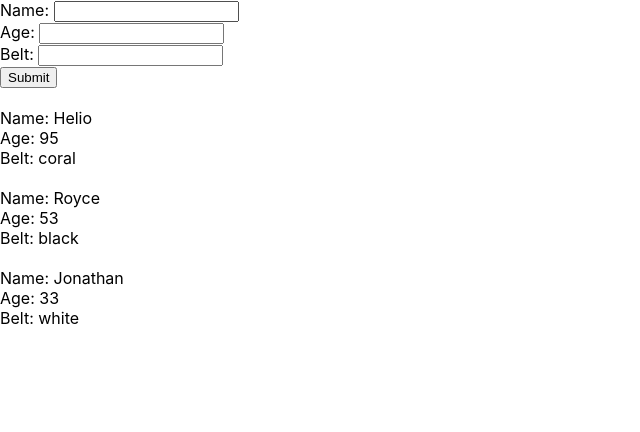
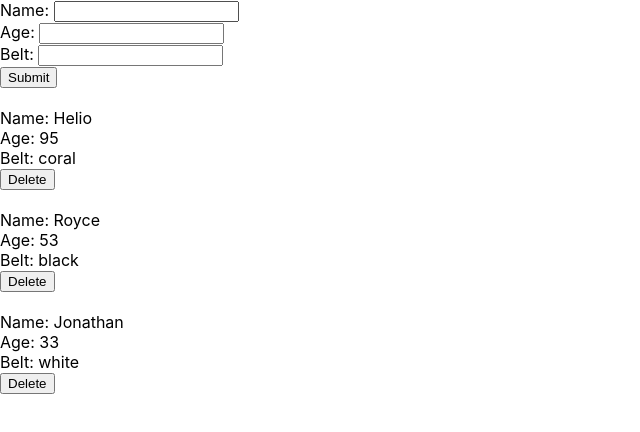
Before and after one commit to popejb1116/react-tut-react_redux, a React (Create React App) app: page / in a window 1280 px wide. Shown: the top 432 px of the page, without its empty margins (0-640 px from the left). Built offline with nearby package versions, Linux system fonts and the light colour scheme.

Commit message:
Completed 19 - Delete ninja, also removed conditional render

```diff
--- a/src/App.js
+++ b/src/App.js
@@ -21,11 +21,21 @@ class App extends Component {
     })
   }
 
+  deleteNinja = (id) => {
+    let ninjas = this.state.ninjas.filter(ninja => {
+      return ninja.id !==id
+    })
+
+    this.setState({
+      ninjas: ninjas
+    })
+  }
+
   render() {
     return (
       <div className="App">
         <AddNinja addNinja={this.addNinja}/><br/>
-        <Ninjas ninjas={this.state.ninjas}/>
+        <Ninjas ninjas={this.state.ninjas} deleteNinja={this.deleteNinja}/>
       </div>
     )
   }
--- a/src/components/Ninjas.js
+++ b/src/components/Ninjas.js
@@ -1,16 +1,15 @@
 import React from 'react'
 
-const Ninjas = ({ninjas}) =>  {
+const Ninjas = ({ninjas, deleteNinja}) =>  {
   const ninjaList = ninjas.map(ninja => {
-
-    return ninja.age > 20 ?
+    return(
       <div className="ninja" key={ninja.id}>
         <div>Name: {ninja.name}</div>
         <div>Age: {ninja.age}</div>
-        <div>Belt: {ninja.belt}</div><br/>
+        <div>Belt: {ninja.belt}</div>
+        <button onClick={()=> deleteNinja(ninja.id)}>Delete</button><br/><br/>
       </div>
-      :
-      null
+    )
   })
 
   return (
```
